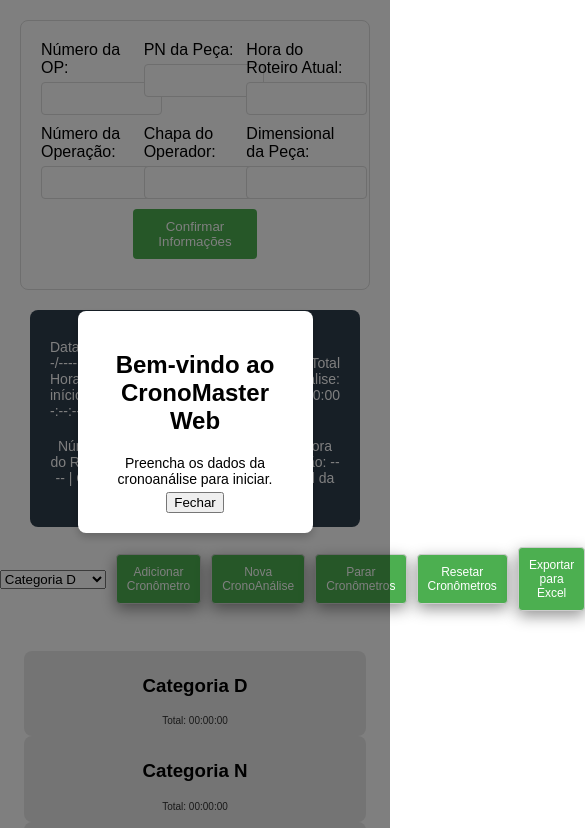
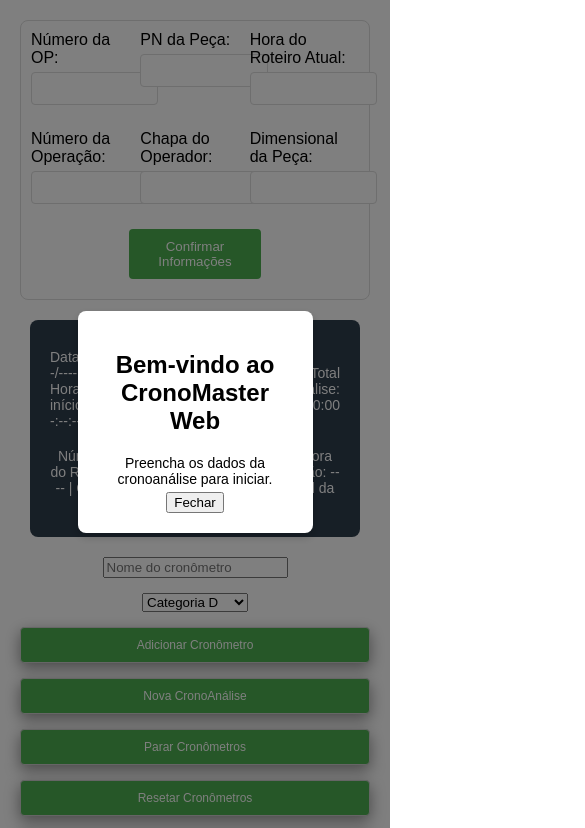
Before and after one commit to Neifranchi/CronoAgilApp, a plain HTML site: page index.html in a window 390 px wide. Shown: the top 828 px of the page, 585 px wide, since content can reach past the window. Drawn offline with nearby package versions, Linux system fonts and the light colour scheme.

Commit message:
atual css

```diff
--- a/css/styles.css
+++ b/css/styles.css
@@ -248,11 +248,47 @@
 
 /* Responsividade */
 @media (max-width: 768px) {
+    /* Ajustar o layout dos cronômetros */
     .timers-container {
         flex-direction: column;
+        gap: 10px;
+    }
+
+    .column {
+        width: 100%;
+        margin: 0;
+        padding: 10px;
+        background-color: #f5f5f5;
+    }
+
+    /* Ajustar os campos do formulário */
+    .form-container {
+        padding: 10px;
     }
 
     .form-column {
         width: 100%;
+        margin-bottom: 15px;
+    }
+
+    /* Ajustar o grupo de botões */
+    .button-group {
+        flex-direction: column;
+        gap: 15px;
+    }
+
+    /* Botões menores para mobile */
+    .action-btn {
+        width: 100%;
+        padding: 10px;
+    }
+
+    /* Ajustar os gráficos para mobile */
+    .chart-container {
+        max-width: 100%;
+    }
+
+    canvas {
+        height: auto !important;
     }
 }
```
